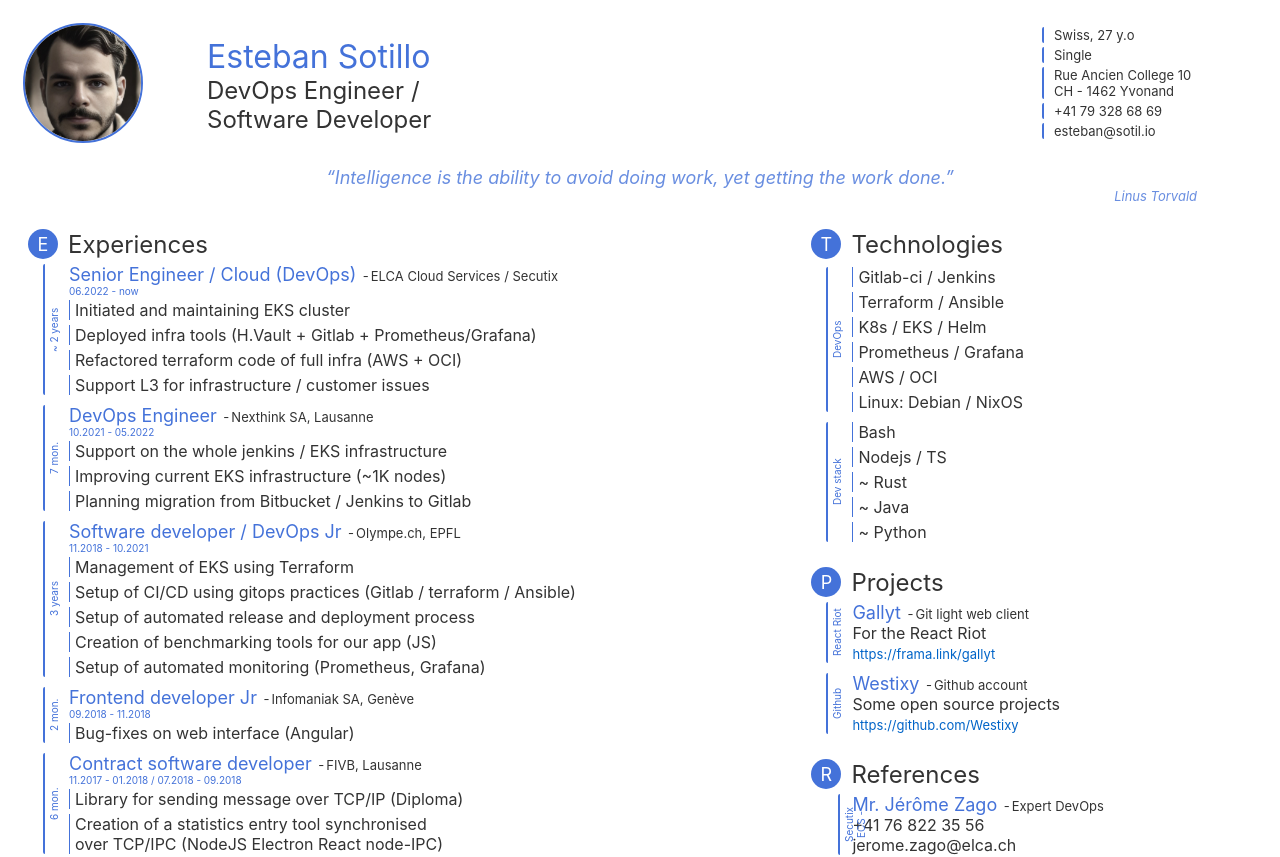
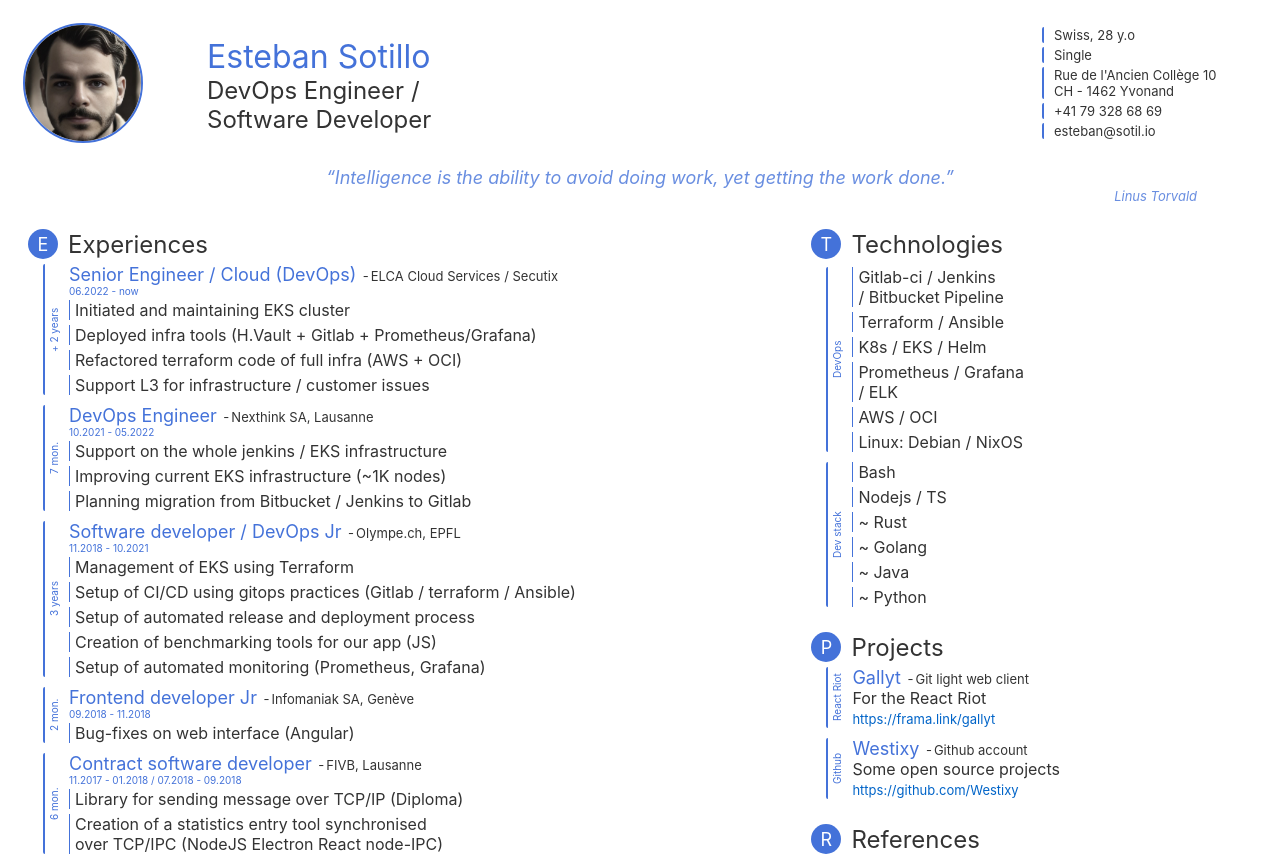
Before and after one commit to Westixy/cv, a Svelte app: page / in a window 1280 px wide. Shown: the top 857 px of the page. Built offline with nearby package versions, Linux system fonts and the light colour scheme.

Commit message:
Update cv 2025

```diff
--- a/src/pages/CV.svelte
+++ b/src/pages/CV.svelte
@@ -10,14 +10,14 @@
     </div>
     <div class="cv-personal-info">
       <div class="cv-personal-info-item">
-        <div class="cv-personal-info-text">Swiss, 27 y.o</div>
+        <div class="cv-personal-info-text">Swiss, 28 y.o</div>
       </div>
       <div class="cv-personal-info-item">
         <div class="cv-personal-info-text">Single</div>
       </div>
       <div class="cv-personal-info-item">
         <div class="cv-personal-info-text">
-          Rue Ancien College 10<br />CH - 1462 Yvonand
+          Rue de l'Ancien Collège 10<br />CH - 1462 Yvonand
         </div>
       </div>
       <div class="cv-personal-info-item">
@@ -44,7 +44,7 @@
         </div>
         <div class="cv-card-content">
           <div class="cv-card-element">
-            <div class="cv-card-element-before"> ~ 2 years</div>
+            <div class="cv-card-element-before"> + 2 years</div>
             <div class="cv-card-element-title">Senior Engineer / Cloud (DevOps)</div>
             <div class="cv-card-element-brand">ELCA Cloud Services / Secutix</div>
             <div class="cv-card-element-date">06.2022 - now</div>
@@ -179,10 +179,10 @@
             <div class="cv-card-element-before">DevOps</div>
             <div class="cv-card-element-content">
               <ul>
-                <li>Gitlab-ci / Jenkins</li>
+                <li>Gitlab-ci / Jenkins <br/>/ Bitbucket Pipeline </li>
                 <li>Terraform / Ansible</li>
                 <li>K8s / EKS / Helm</li>
-                <li>Prometheus / Grafana</li>
+                <li>Prometheus / Grafana <br/>/ ELK</li>
                 <li>AWS / OCI</li>
                 <li>Linux: Debian / NixOS</li>
               </ul>
@@ -195,6 +195,7 @@
                 <li>Bash</li>
                 <li>Nodejs / TS</li>
                 <li>~ Rust</li>
+                <li>~ Golang</li>
                 <li>~ Java</li>
                 <li>~ Python</li>
               </ul>
@@ -244,7 +245,7 @@
             <div class="cv-card-element-brand">Expert DevOps</div>
             <div class="cv-card-element-content">
               +41 76 822 35 56<br />
-              jerome.zago@elca.ch<br />
+              jerome.zago@gmail.com<br />
             </div>
           </div>
           <div class="cv-card-element">
```
Also changed, not shown: 1 other file (tests, documents, lock files or other folders).
